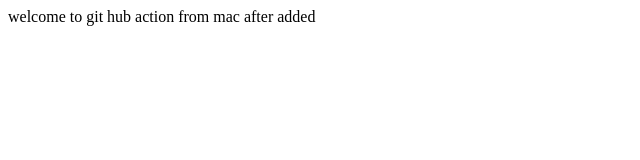
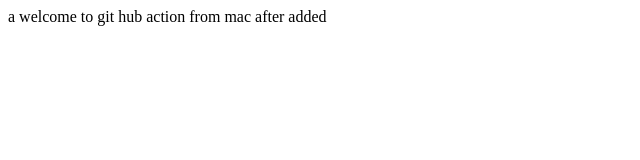
Before and after one commit to ansariuse2/github_action, a plain HTML site: page index.html in a window 1280 px wide. Shown: the full height of the page, 0-640 px from the left. Drawn offline with Linux system fonts and the light colour scheme.

Commit message:
The 3 commit from mac

```diff
--- a/index.html
+++ b/index.html
@@ -1,5 +1,5 @@
 <html>
   <body>
-    welcome to git hub action from mac after added
+   a  welcome to git hub action from mac after added
   </body>
 </html>
```
